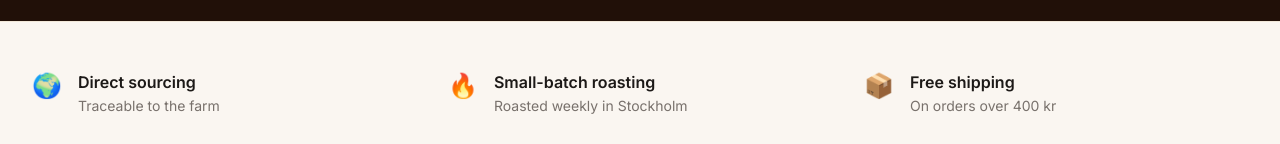
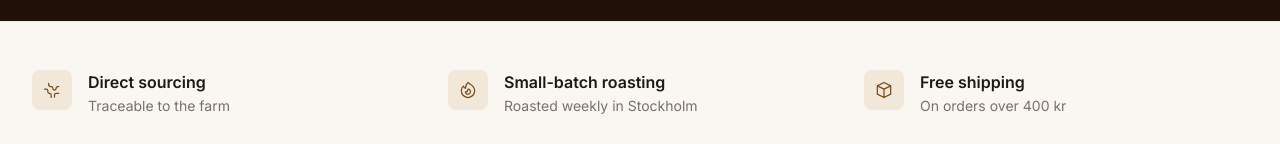
Before and after one commit to Sam-Razavi/rostid, a React (Vite) app in the folder client/: page / in a window 1280 px wide. Shown: the part 656-800 px from the top of the page. Built offline with nearby package versions, Linux system fonts and the light colour scheme; no server answers; a web font is replaced by a local one.

Commit message:
feat: home page entrance animations
Hero section uses staggerContainer + fadeUp variants so the tagline, headline,
body and CTA cascade in on mount. Features and product grid sections use
whileInView with once:true so they animate when scrolled into view. Replaced
emoji feature icons with SVG icons.

```diff
--- a/client/src/pages/HomePage.tsx
+++ b/client/src/pages/HomePage.tsx
@@ -1,12 +1,44 @@
-import { Link } from 'react-router-dom';
+import { useState } from 'react';
+import { Link, useNavigate } from 'react-router-dom';
 import { useQuery } from '@tanstack/react-query';
+import { motion } from 'framer-motion';
 import { fetchProducts } from '../api/products.api';
 import { ProductCard } from '../components/products/ProductCard';
 import { ProductGridSkeleton } from '../components/ui/Skeleton';
 import { useAddToCart } from '../hooks/useCart';
 import { useAuthStore } from '../store/authStore';
-import { useNavigate } from 'react-router-dom';
-import { useState } from 'react';
+import { staggerContainer, fadeUp } from '../animations/variants';
+
+const FEATURES = [
+  {
+    icon: (
+      <svg className="w-5 h-5" fill="none" stroke="currentColor" viewBox="0 0 24 24">
+        <path strokeLinecap="round" strokeLinejoin="round" strokeWidth={1.5} d="M3.055 11H5a2 2 0 012 2v1a2 2 0 002 2 2 2 0 012 2v2.945M8 3.935V5.5A2.5 2.5 0 0010.5 8h.5a2 2 0 012 2 2 2 0 104 0 2 2 0 012-2h1.064M15 20.488V18a2 2 0 012-2h3.064" />
+      </svg>
+    ),
+    title: 'Direct sourcing',
+    desc: 'Traceable to the farm',
+  },
+  {
+    icon: (
+      <svg className="w-5 h-5" fill="none" stroke="currentColor" viewBox="0 0 24 24">
+        <path strokeLinecap="round" strokeLinejoin="round" strokeWidth={1.5} d="M17.657 18.657A8 8 0 016.343 7.343S7 9 9 10c0-2 .5-5 2.986-7C14 5 16.09 5.777 17.656 7.343A7.975 7.975 0 0120 13a7.975 7.975 0 01-2.343 5.657z" />
+        <path strokeLinecap="round" strokeLinejoin="round" strokeWidth={1.5} d="M9.879 16.121A3 3 0 1012.015 11L11 14H9c0 .768.293 1.536.879 2.121z" />
+      </svg>
+    ),
+    title: 'Small-batch roasting',
+    desc: 'Roasted weekly in Stockholm',
+  },
+  {
+    icon: (
+      <svg className="w-5 h-5" fill="none" stroke="currentColor" viewBox="0 0 24 24">
+        <path strokeLinecap="round" strokeLinejoin="round" strokeWidth={1.5} d="M20 7l-8-4-8 4m16 0l-8 4m8-4v10l-8 4m0-10L4 7m8 4v10M4 7v10l8 4" />
+      </svg>
+    ),
+    title: 'Free shipping',
+    desc: 'On orders over 400 kr',
+  },
+];
 
 export default function HomePage() {
   const isAuthenticated = useAuthStore((s) => s.isAuthenticated);
@@ -35,22 +67,27 @@ export default function HomePage() {
   return (
     <div>
       {/* Hero */}
-      <section className="bg-espresso-950 text-white">
+      <section className="bg-espresso-950 text-white overflow-hidden">
         <div className="container-page py-24 md:py-32">
-          <div className="max-w-2xl">
-            <p className="text-espresso-400 text-sm font-medium uppercase tracking-widest mb-4">
+          <motion.div
+            className="max-w-2xl"
+            variants={staggerContainer}
+            initial="hidden"
+            animate="visible"
+          >
+            <motion.p variants={fadeUp} className="text-espresso-400 text-sm font-medium uppercase tracking-widest mb-4">
               Stockholm, Sweden
-            </p>
-            <h1 className="font-serif text-5xl md:text-6xl font-semibold leading-tight mb-6">
+            </motion.p>
+            <motion.h1 variants={fadeUp} className="font-serif text-5xl md:text-6xl font-semibold leading-tight mb-6">
               Time for the
               <br />
               <em className="not-italic text-espresso-400">perfect roast.</em>
-            </h1>
-            <p className="text-stone-300 text-lg leading-relaxed mb-8 max-w-lg">
+            </motion.h1>
+            <motion.p variants={fadeUp} className="text-stone-300 text-lg leading-relaxed mb-8 max-w-lg">
               Specialty coffees sourced from the world's finest farms. Roasted in small batches in
               Stockholm. Delivered fresh to your door.
-            </p>
-            <div className="flex items-center gap-4">
+            </motion.p>
+            <motion.div variants={fadeUp} className="flex items-center gap-4">
               <Link to="/products" className="btn-primary text-base px-8 py-4 rounded-lg">
                 Shop coffee
               </Link>
@@ -60,35 +97,45 @@ export default function HomePage() {
               >
                 Subscriptions →
               </Link>
-            </div>
-          </div>
+            </motion.div>
+          </motion.div>
         </div>
       </section>
 
       {/* Features */}
       <section className="bg-espresso-50 border-y border-espresso-100">
         <div className="container-page py-12">
-          <div className="grid grid-cols-1 sm:grid-cols-3 gap-8">
-            {[
-              { icon: '🌍', title: 'Direct sourcing', desc: 'Traceable to the farm' },
-              { icon: '🔥', title: 'Small-batch roasting', desc: 'Roasted weekly in Stockholm' },
-              { icon: '📦', title: 'Free shipping', desc: 'On orders over 400 kr' },
-            ].map((f) => (
-              <div key={f.title} className="flex items-start gap-4">
-                <span className="text-2xl">{f.icon}</span>
+          <motion.div
+            className="grid grid-cols-1 sm:grid-cols-3 gap-8"
+            variants={staggerContainer}
+            initial="hidden"
+            whileInView="visible"
+            viewport={{ once: true, margin: '-60px' }}
+          >
+            {FEATURES.map((f) => (
+              <motion.div key={f.title} variants={fadeUp} className="flex items-start gap-4">
+                <div className="w-10 h-10 rounded-lg bg-espresso-100 flex items-center justify-center text-espresso-700 flex-shrink-0">
+                  {f.icon}
+                </div>
                 <div>
                   <p className="font-semibold text-stone-900">{f.title}</p>
                   <p className="text-sm text-stone-500 mt-0.5">{f.desc}</p>
                 </div>
-              </div>
+              </motion.div>
             ))}
-          </div>
+          </motion.div>
         </div>
       </section>
 
       {/* Featured products */}
       <section className="container-page py-20">
-        <div className="flex items-end justify-between mb-10">
+        <motion.div
+          className="flex items-end justify-between mb-10"
+          variants={fadeUp}
+          initial="hidden"
+          whileInView="visible"
+          viewport={{ once: true, margin: '-80px' }}
+        >
           <div>
             <h2 className="font-serif text-3xl font-semibold text-stone-900">New arrivals</h2>
             <p className="text-stone-500 mt-1">Fresh off the roaster</p>
@@ -96,12 +143,18 @@ export default function HomePage() {
           <Link to="/products" className="text-sm font-medium text-espresso-700 hover:text-espresso-900 transition-colors">
             View all →
           </Link>
-        </div>
+        </motion.div>
 
         {isLoading ? (
           <ProductGridSkeleton count={4} />
         ) : (
-          <div className="grid grid-cols-1 sm:grid-cols-2 lg:grid-cols-4 gap-6">
+          <motion.div
+            className="grid grid-cols-1 sm:grid-cols-2 lg:grid-cols-4 gap-6"
+            variants={staggerContainer}
+            initial="hidden"
+            whileInView="visible"
+            viewport={{ once: true, margin: '-60px' }}
+          >
             {data?.products.map((product) => (
               <ProductCard
                 key={product.id}
@@ -110,12 +163,18 @@ export default function HomePage() {
                 addingId={addingId}
               />
             ))}
-          </div>
+          </motion.div>
         )}
       </section>
 
       {/* CTA */}
-      <section className="bg-stone-900 text-white">
+      <motion.section
+        className="bg-stone-900 text-white"
+        variants={fadeUp}
+        initial="hidden"
+        whileInView="visible"
+        viewport={{ once: true, margin: '-80px' }}
+      >
         <div className="container-page py-20 text-center">
           <h2 className="font-serif text-4xl font-semibold mb-4">
             Never run out of good coffee.
@@ -127,7 +186,7 @@ export default function HomePage() {
             Explore subscriptions
           </Link>
         </div>
-      </section>
+      </motion.section>
     </div>
   );
 }
```
